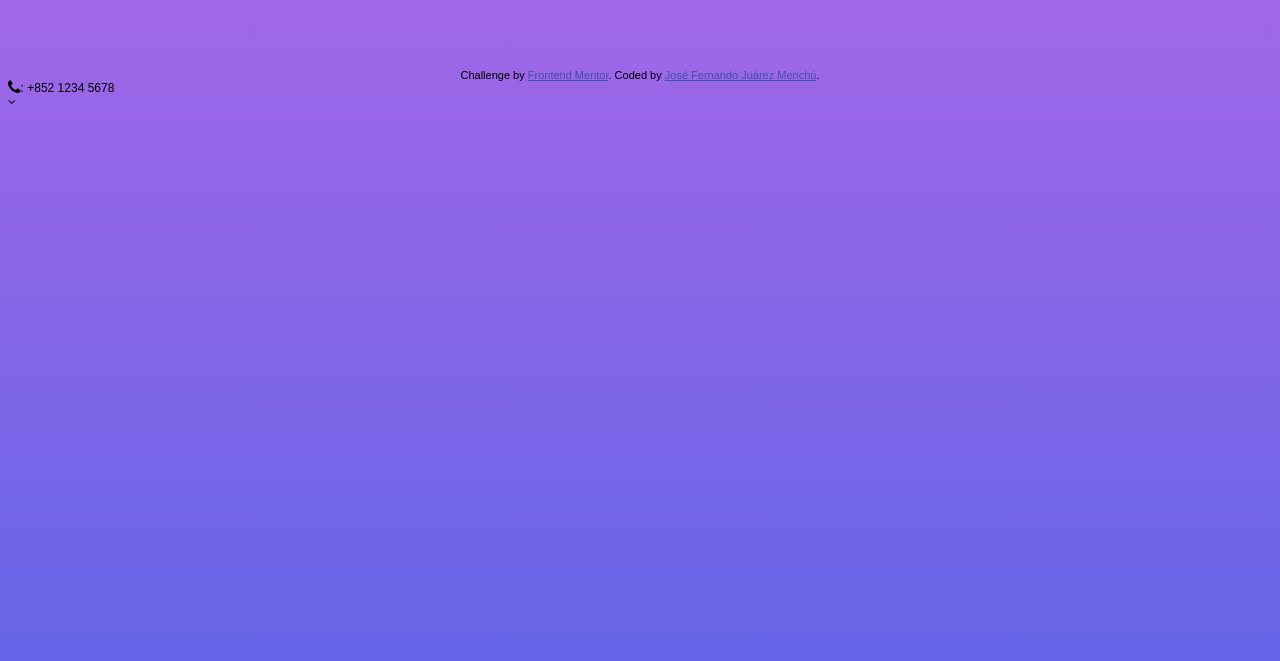
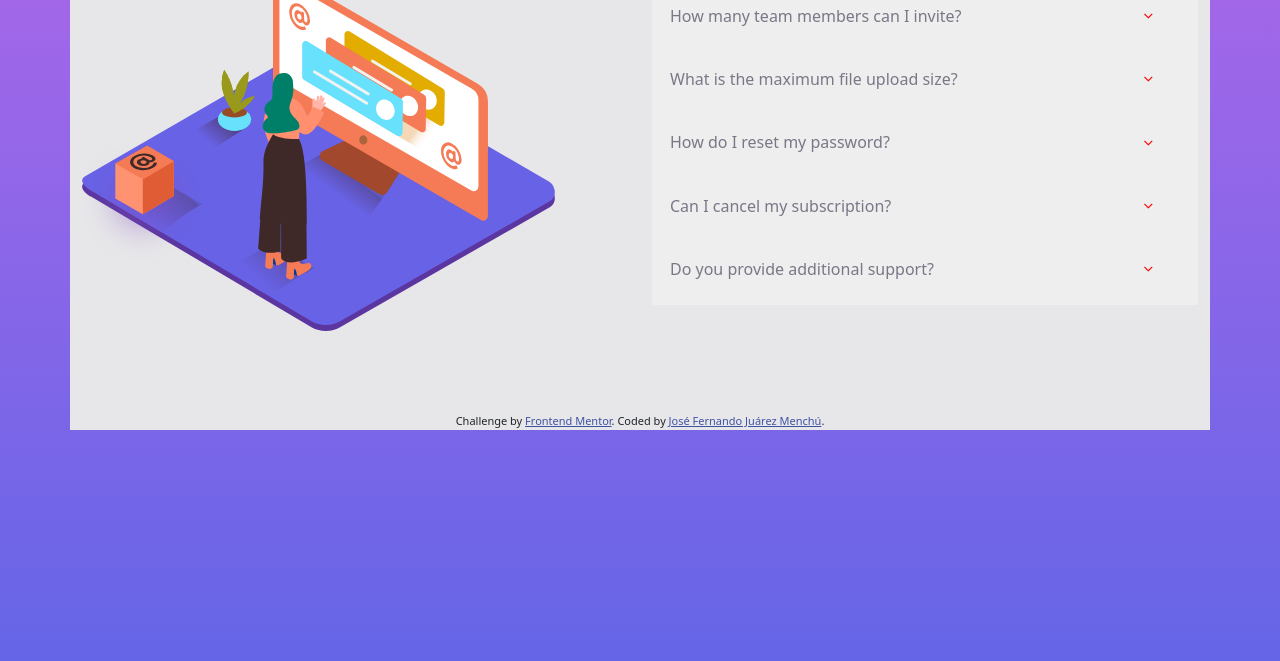
Before and after one commit to CristopherGS/RETOS, a website: page 4. faq-accordion-card-main/Fer/index.html in a window 1280 px wide. Shown: the part 139-800 px from the top of the page. Drawn offline with nearby package versions, Linux system fonts and the light colour scheme; a web font is replaced by a local one.

Commit message:
Terminando reto 4

```diff
--- a/4. faq-accordion-card-main/Fer/index.html
+++ b/4. faq-accordion-card-main/Fer/index.html
@@ -1,47 +1,88 @@
 <!DOCTYPE html>
 <html lang="en">
+
 <head>
   <meta charset="UTF-8">
-  <meta name="viewport" content="width=device-width, initial-scale=1.0"> <!-- displays site properly based on user's device -->
+  <meta name="viewport" content="width=device-width, initial-scale=1.0">
+  <!-- displays site properly based on user's device -->
   <link rel="stylesheet" href="https://fonts.google.com/specimen/Kumbh+Sans">
   <link rel="icon" type="image/png" sizes="32x32" href="./images/favicon-32x32.png">
   <link rel='stylesheet' type='text/css' media='screen' href='main.css'>
   <link rel="stylesheet" href="node_modules/font-awesome/css/font-awesome.min.css">
+  <link rel="stylesheet" href="node_modules/bootstrap/dist/css/bootstrap.min.css">
   <title>Frontend Mentor | FAQ Accordion Card</title>
 
   <!-- Feel free to remove these styles or customise in your own stylesheet 👍 -->
   <style>
-    .attribution { font-size: 11px; text-align: center; }
-    .attribution a { color: hsl(228, 45%, 44%); }
+    .attribution {
+      font-size: 11px;
+      text-align: center;
+    }
+
+    .attribution a {
+      color: hsl(228, 45%, 44%);
+    }
   </style>
 </head>
+
 <body>
+  <div class="container">
+    <br><br><br>
+    <div class="row justify-content-center">
+      <div class="col-12 content">
         <div class="row">
-    <div class="col-10 content">
-      How many team members can I invite?
-  You can invite up to 2 additional users on the Free plan. There is no limit on
-  team members for the Premium plan.
+          <div class="col-12 col-sm-6">
+            <div id="box-img"></div>
+            <div id="main-img"></div>
+          </div>
+          <div class="col-12 col-sm-6">
+            <h1>FAQ</h1>
+            <button class="accordion"><h6>How many team members can I invite?</h6><i class="fa fa-angle-down"></i></button>
+            <div class="panel">
+              <p>You can invite up to 2 additional users on the Free plan. There is no limit on
+                team members for the Premium plan.</p>
+            </div>
 
-  What is the maximum file upload size?
-  No more than 2GB. All files in your account must fit your allotted storage space.
+            <button class="accordion"><h6>What is the maximum file upload size?</h6><i class="fa fa-angle-down"></i></button>
+            <div class="panel">
+              <p>No more than 2GB. All files in your account must fit your allotted storage space.</p>
+            </div>
 
-  How do I reset my password?
-  Click “Forgot password” from the login page or “Change password” from your profile page.
-  A reset link will be emailed to you.
+            <button class="accordion"><h6>How do I reset my password?</h6><i class="fa fa-angle-down"></i></button>
+            <div class="panel">
+              <p>Click “Forgot password” from the login page or “Change password” from your profile page.
+                A reset link will be emailed to you..</p>
+            </div>
 
-  Can I cancel my subscription?
-  Yes! Send us a message and we’ll process your request no questions asked.
+            <button class="accordion"><h6>Can I cancel my subscription?</h6><i class="fa fa-angle-down"></i></button>
+            <div class="panel">
+              <p>Yes! Send us a message and we’ll process your request no questions asked</p>
+            </div>
 
-  Do you provide additional support?
-  Chat and email support is available 24/7. Phone lines are open during normal business hours.
-
+            <button class="accordion"><h6>Do you provide additional support?</h6><i class="fa fa-angle-down"></i></button>
+            <div class="panel">
+              <p>Chat and email support is available 24/7. Phone lines are open during normal business hours.</p>
             </div>
           </div>
           <div class="attribution">
             Challenge by <a href="https://www.frontendmentor.io?ref=challenge" target="_blank">Frontend Mentor</a>.
             Coded by <a href="https://github.com/Rafterminador">José Fernando Juárez Menchú</a>.
           </div>
-    <i class="fa fa-phone fa-lg"></i>: +852 1234 5678<br>
-    <i class="fa fa-angle-down"></i>
+    <script>
+      var acc = document.getElementsByClassName("accordion");
+      var i;
+      for (i = 0; i < acc.length; i++) {
+        acc[i].addEventListener("click", function () {
+          this.classList.toggle("active");
+          var panel = this.nextElementSibling;
+          if (panel.style.display === "block") {
+            panel.style.display = "none";
+          } else {
+            panel.style.display = "block";
+          }
+        });
+      }
+    </script>
 </body>
+
 </html>
--- a/4. faq-accordion-card-main/Fer/main.css
+++ b/4. faq-accordion-card-main/Fer/main.css
@@ -10,6 +10,92 @@ body{
     font-weight: 700;
 }
 .content{
-    margin: 6%;
     background-color: #e7e7e9;
 }
+h1{
+    padding-left: 12%;
+    color: hsl(238, 29%, 16%);
+}
+#main-img {
+    margin-top: -15%;
+    margin-bottom: 15%;
+    height: 360px;
+    width: 480px;
+    background-repeat: no-repeat;
+    z-index: -1;
+    background-size:contain;
+  }
+@media screen and (max-width: 375px) {
+    #main-img{
+    	background-image: url(images/illustration-woman-online-desktop.svg);
+        height: 70vw;
+    }
+}
+@media screen and (min-width: 376px) {
+    #main-img{
+    	background-image: url(images/illustration-woman-online-desktop.svg);
+    }
+}
+#box-img {
+    height: 120px;
+    width: 280px;
+    position: relative;
+    background-repeat: no-repeat;
+    background-size:contain;
+  }
+
+
+@media screen and (min-width: 376px){
+    #box-img{
+        bottom: -44%;
+    	background-image: url(images/illustration-box-desktop.svg);
+    }
+}
+@media screen and (max-width: 375px) {
+    #box-img{
+        bottom: -50%;
+    	background-image: url(images/illustration-box-desktop.svg);
+    }
+}
+
+.accordion {
+    background-color: #eee;
+    color: hsl(240, 6%, 50%);
+    cursor: pointer;
+    padding: 18px;
+    width: 100%;
+    border: none;
+    text-align: left;
+    outline: none;
+    font-size: 15px;
+    transition: 0.4s;
+    font-weight: 300;
+  }
+
+  .active, .accordion:hover {
+    background-color: #ccc;
+    color: hsl(238, 29%, 16%);
+    font-weight: 900;
+  }
+
+  .panel {
+    padding: 0 18px;
+    display: none;
+    background-color: white;
+    overflow: hidden;
+  }
+@media screen and (min-width: 555px){
+    .fa{
+        margin-left: 37%;
+    }
+}
+@media screen and (max-width: 554px) {
+    .fa{
+        margin-left: 80vw;
+    }
+}
+  .fa{
+    position: absolute;
+    color:red;
+    margin-top: -26px;
+  }
--- a/4. faq-accordion-card-main/Fer/package.json
+++ b/4. faq-accordion-card-main/Fer/package.json
@@ -9,7 +9,8 @@
   "author": "Fernando",
   "license": "ISC",
   "dependencies": {
-    "bootstrap": "^4.6.0",
+    "@popperjs/core": "^2.9.2",
+    "bootstrap": "^5.0.0",
     "bootstrap-social": "^5.1.1",
     "font-awesome": "^4.7.0"
   }
```
Also changed, not shown: 1 other file. Lines whose indentation alone changed are shown as unchanged.
